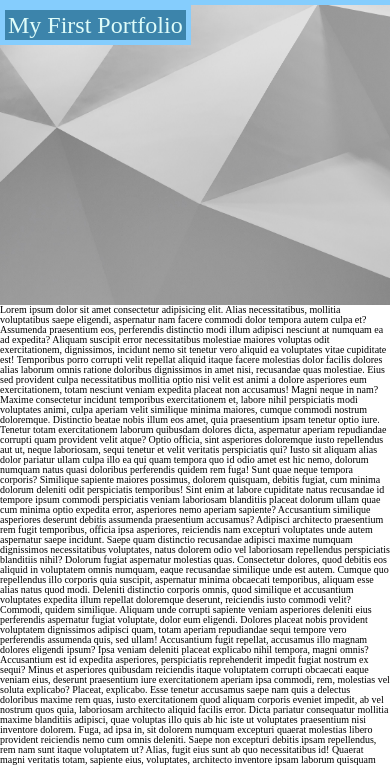
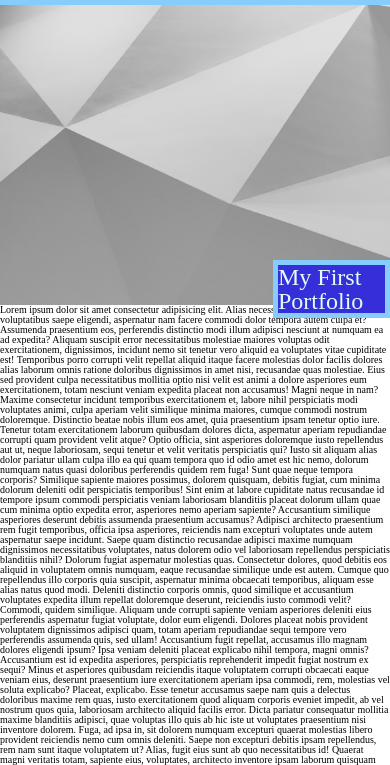
Before and after one commit to Twray95/ThomasWrayPortfolio, a plain HTML site: page index.html in a window 390 px wide. Shown: the part 65-830 px from the top of the page. Drawn offline with Linux system fonts and the light colour scheme.

Commit message:
turned hero image into background image, positioned an abolute card within it and added the card to media querry

```diff
--- a/assets/style.css
+++ b/assets/style.css
@@ -59,12 +59,26 @@ main {
   flex-direction: column;
 }
 
-main img {
+.hero {
+  display: flex;
+  position: relative;
+  background-image: url(./images/shapelined-_JBKdviweXI-unsplash.jpg);
   width: 100%;
   height: 300px;
+  background-size: cover;
 }
 
-.placeholder {
+.hero p {
+  position: absolute;
+  left: 75%;
+  top: 85%;
+  font-size: 1.5rem;
+  background-color: var(--dark);
+  color: var(--text);
+  border: 5px solid var(--medium);
+}
+
+/* .placeholder {
   display: flex;
   position: absolute;
   box-sizing: border-box;
@@ -75,7 +89,7 @@ main img {
   height: auto;
   width: auto;
   background-color: #3c84ab;
-}
+} */
 
 .body {
   display: flex;
@@ -185,4 +199,8 @@ main article {
   section article {
     height: 700px;
   }
+  .hero p {
+    left: 70%;
+    top: 85%;
+  }
 }
--- a/index.html
+++ b/index.html
@@ -22,11 +22,14 @@
       </section>
     </header>
     <main>
-      <img
+      <!-- <img
         src="./assets/images/shapelined-_JBKdviweXI-unsplash.jpg"
         alt="Grey geometric background image"
-      />
-      <p class="placeholder">My First Portfolio</p>
+      /> -->
+      <section class="hero">
+        <p>My First Portfolio</p>
+      </section>
+      <!-- <p class="placeholder">My First Portfolio</p> -->
       <div>
         <p>
           Lorem ipsum dolor sit amet consectetur adipisicing elit. Alias
```
